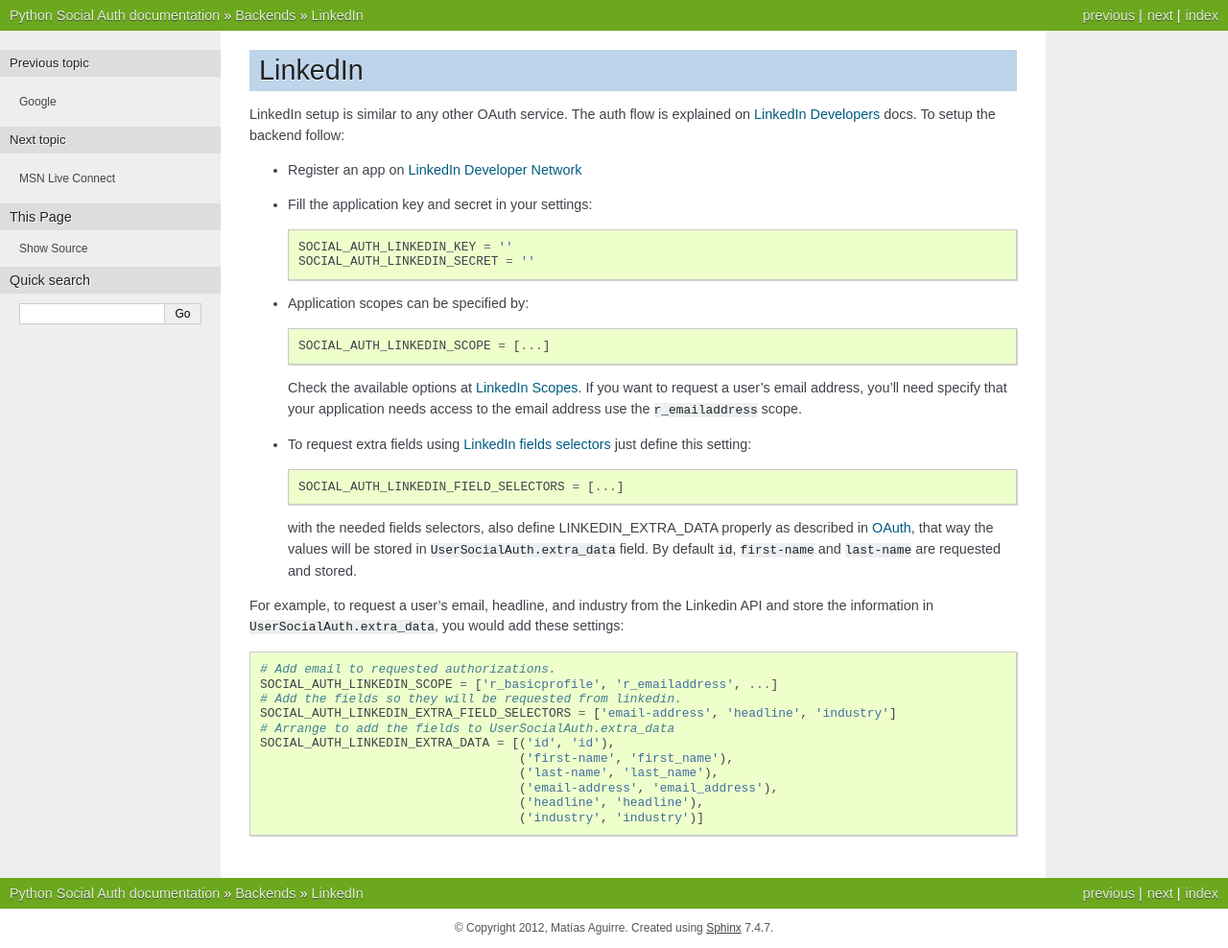
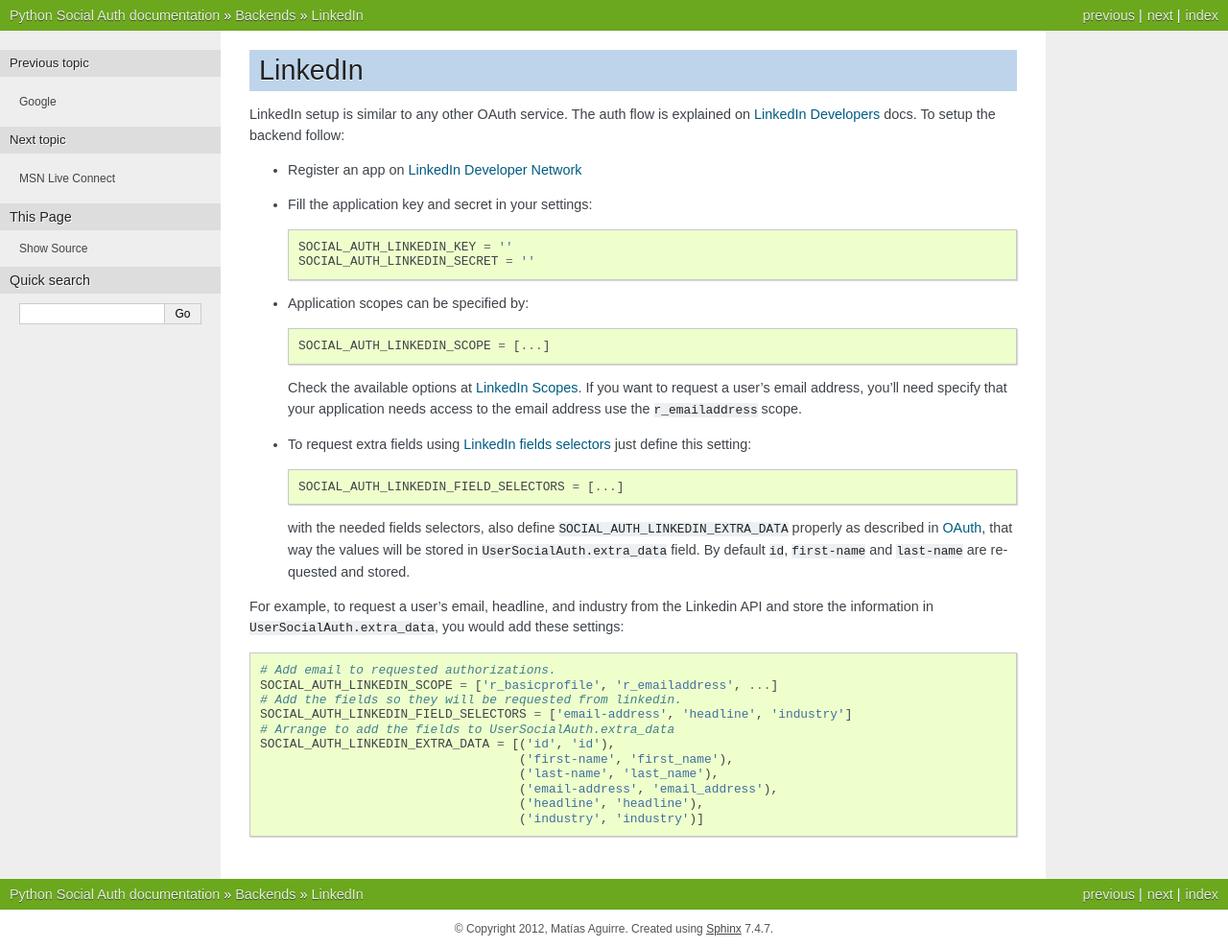
Before and after one commit to igodev0001/social-app-django, a Sphinx documentation site: the page built from docs/backends/linkedin.rst, in a window 1280 px wide. Shown: the whole page at 96% size. Built offline with Sphinx 7.4.7, drawn with Linux system fonts in a browser that asks for light colours; pages that are not in the unit, such as notebooks, are missing from menus.

Commit message:
Fix setting reference in linkedin docs

```diff
--- a/docs/backends/linkedin.rst
+++ b/docs/backends/linkedin.rst
@@ -24,10 +24,10 @@
 
     SOCIAL_AUTH_LINKEDIN_FIELD_SELECTORS = [...]
 
-  with the needed fields selectors, also define LINKEDIN_EXTRA_DATA properly as
-  described in `OAuth <oauth.html>`_, that way the values will be stored in
-  ``UserSocialAuth.extra_data`` field. By default ``id``, ``first-name`` and
-  ``last-name`` are requested and stored.
+  with the needed fields selectors, also define ``SOCIAL_AUTH_LINKEDIN_EXTRA_DATA``
+  properly as described in `OAuth <oauth.html>`_, that way the values will be
+  stored in ``UserSocialAuth.extra_data`` field. By default ``id``,
+  ``first-name`` and ``last-name`` are requested and stored.
 
 For example, to request a user's email, headline, and industry from the
 Linkedin API and store the information in ``UserSocialAuth.extra_data``, you
@@ -36,7 +36,7 @@
     # Add email to requested authorizations.
     SOCIAL_AUTH_LINKEDIN_SCOPE = ['r_basicprofile', 'r_emailaddress', ...]
     # Add the fields so they will be requested from linkedin.
-    SOCIAL_AUTH_LINKEDIN_EXTRA_FIELD_SELECTORS = ['email-address', 'headline', 'industry']
+    SOCIAL_AUTH_LINKEDIN_FIELD_SELECTORS = ['email-address', 'headline', 'industry']
     # Arrange to add the fields to UserSocialAuth.extra_data
     SOCIAL_AUTH_LINKEDIN_EXTRA_DATA = [('id', 'id'),
                                        ('first-name', 'first_name'),
```
